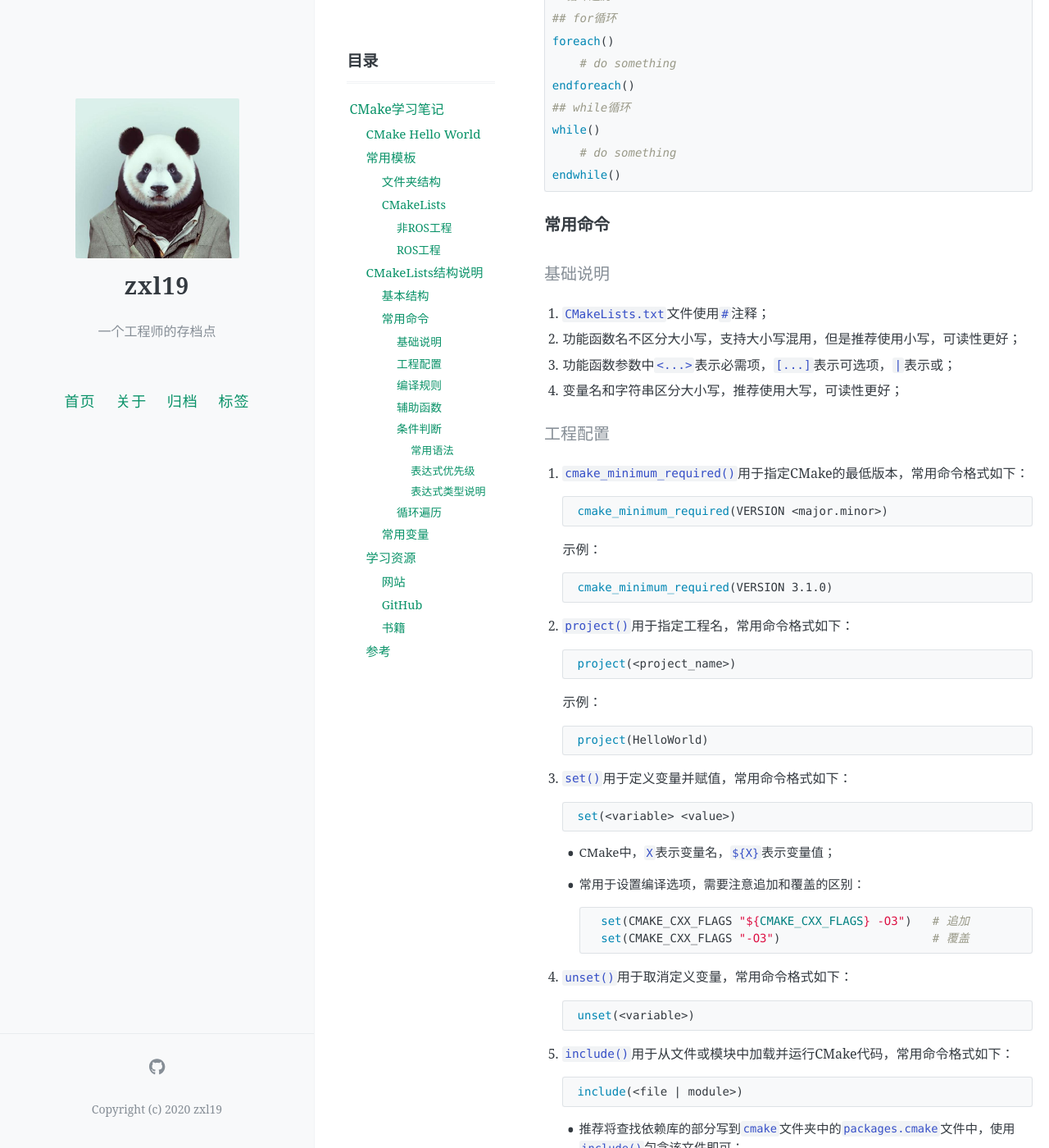
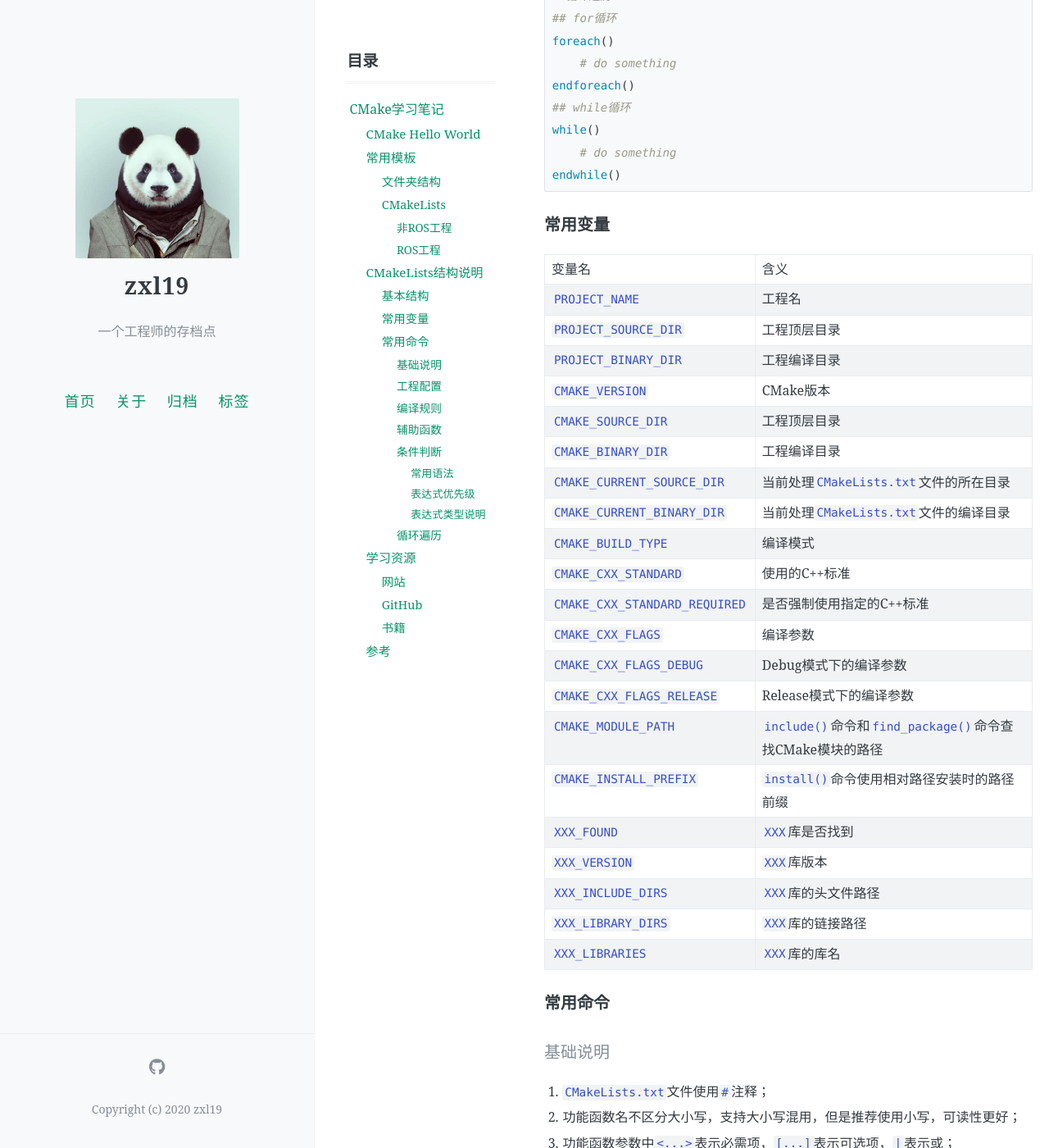
Before and after one commit to zxl19/zxl19.github.io, a Jekyll site: the page built from _posts/2021-03-28-cmake-note.md, in a window 1280 px wide and 1400 px high, scrolled down 4414 px. Shown: the whole window at 82% size. Built offline with Jekyll 4.4.1, drawn with Linux system fonts in a browser that asks for light colours; comment, search, counter and statistics services are not loaded; some of the changed text lies outside the part shown.

Commit message:
Update Posts

````diff
--- a/_posts/2021-03-28-cmake-note.md
+++ b/_posts/2021-03-28-cmake-note.md
@@ -179,6 +179,32 @@ while()
 endwhile()
 ```
 
+### 常用变量
+
+| 变量名 | 含义 |
+| :------ | :------|
+| `PROJECT_NAME` | 工程名 |
+| `PROJECT_SOURCE_DIR` | 工程顶层目录 |
+| `PROJECT_BINARY_DIR` | 工程编译目录 |
+| `CMAKE_VERSION` | CMake版本 |
+| `CMAKE_SOURCE_DIR` | 工程顶层目录 |
+| `CMAKE_BINARY_DIR` | 工程编译目录 |
+| `CMAKE_CURRENT_SOURCE_DIR` | 当前处理`CMakeLists.txt`文件的所在目录 |
+| `CMAKE_CURRENT_BINARY_DIR` | 当前处理`CMakeLists.txt`文件的编译目录 |
+| `CMAKE_BUILD_TYPE` | 编译模式 |
+| `CMAKE_CXX_STANDARD` | 使用的C++标准 |
+| `CMAKE_CXX_STANDARD_REQUIRED` | 是否强制使用指定的C++标准 |
+| `CMAKE_CXX_FLAGS` | 编译参数 |
+| `CMAKE_CXX_FLAGS_DEBUG` | Debug模式下的编译参数 |
+| `CMAKE_CXX_FLAGS_RELEASE` | Release模式下的编译参数 |
+| `CMAKE_MODULE_PATH` | `include()`命令和`find_package()`命令查找CMake模块的路径 |
+| `CMAKE_INSTALL_PREFIX` | `install()`命令使用相对路径安装时的路径前缀 |
+| `XXX_FOUND` | `XXX`库是否找到 |
+| `XXX_VERSION` | `XXX`库版本 |
+| `XXX_INCLUDE_DIRS` | `XXX`库的头文件路径 |
+| `XXX_LIBRARY_DIRS` | `XXX`库的链接路径 |
+| `XXX_LIBRARIES` | `XXX`库的库名 |
+
 ### 常用命令
 
 #### 基础说明
@@ -277,6 +303,7 @@ endwhile()
     ```
 
     - 目录名被添加到`INCLUDE_DIRECTORIES`变量中；
+    - 如果使用相对路径，认为其相对于`CMAKE_CURRENT_SOURCE_DIR`；
     - 纯头文件库只需要`include_directories()`即可，例如：Eigen；
 
 3. `link_directories()`用于指定链接时查找的库文件目录，常用命令格式如下：
@@ -285,7 +312,8 @@ endwhile()
     link_directories(<directory1> [directory2 ...])
     ```
 
-    - 在使用`find_package()`找到外部工程后会自动添加链接库信息，[不建议](http://wiki.ros.org/catkin/CMakeLists.txt)再使用`link_directories()`；
+    - 如果使用相对路径，认为其相对于`CMAKE_CURRENT_SOURCE_DIR`；
+    - CMake和ROS均**不建议**使用`link_directories()`，因为使用`find_package()`已经能够获得外部工程的完整绝对路径，通常可以直接使用`target_link_libraries()`；
 
 4. `add_library()`用于将指定的源文件编译成库，常用命令格式如下：
 
@@ -365,7 +393,9 @@ endwhile()
         | `INTERFACE` | 接口，编译目标内部不使用，外部通过编译目标使用 |
         | `PUBLIC` | 公开，编译目标内部使用，外部通过编译目标使用，`PUBLIC = PRIVATE + INTERFACE` |
 
+    - 如果使用相对路径，认为其相对于`CMAKE_CURRENT_SOURCE_DIR`；
     - `include_directories()`包含的头文件目录可以被工程中的所有文件访问，但是`target_include_directories()`只能被指定的编译目标访问；
+    - 如果工程中存在不同目录下的同名头文件，为了避免混淆，建议使用`target_include_directories()`；
 
 #### 辅助函数
 
@@ -434,13 +464,14 @@ endwhile()
         #endif
         ```
 
-4. `add_subdirectory()`用于添加子目录，常用语法如下：
+4. `add_subdirectory()`用于添加子目录到工程中进行构建，常用语法如下：
 
     ```cmake
     add_subdirectory(<directory>)
     ```
 
     - 添加的子目录中需要存在`CMakeLists.txt`文件；
+    - 如果使用相对路径，认为其相对于`CMAKE_CURRENT_SOURCE_DIR`；
 
 5. `aux_source_directory()`用于将指定目录中的源文件列表保存到变量中，常用语法如下：
 
@@ -448,21 +479,27 @@ endwhile()
     aux_source_directory(<directory> <variable>)
     ```
 
+    - 如果使用相对路径，认为其相对于`CMAKE_CURRENT_SOURCE_DIR`；
     - 常用于构建源文件列表：
 
         ```cmake
         aux_source_directory(${PROJECT_NAME}/test TEST_SOURCES)
         ```
 
+        - 需要注意的是，源文件列表不会随着目录中的源文件增加而自动更新，需要手动重新运行CMake来更新源文件列表；
+
     - 也可以使用`set()`构建源文件列表：
 
         ```cmake
         set(TEST_SOURCES
             ${PROJECT_NAME}/test/test_algorithm.cpp
-            ${PROJECT_NAME}/test/test_common.cpp
+            # ${PROJECT_NAME}/test/test_common.cpp
             ${PROJECT_NAME}/test/test_slam.cpp
         )
         ```
+
+        - 可以直观看出源文件列表的内容，并且可以控制添加到源文件列表中的源文件；
+        - 修改`CMakeLists.txt`文件后必须重新运行CMake，可以保证源文件列表的及时更新；
 
 6. `add_compile_options()`用于设置编译选项，常用语法如下：
 
@@ -495,6 +532,9 @@ endwhile()
             | `LIBRARY` | `SHARED`和`MODULE`类型的库 |
             | `RUNTIME` | 可执行文件 |
 
+        - 如果使用相对路径，认为其相对于`CMAKE_INSTALL_PREFIX`：
+            - 在Unix系统中，`CMAKE_INSTALL_PREFIX`默认值为`/usr/local`；
+            - 在Windows系统中，`CMAKE_INSTALL_PREFIX`默认值为`C:/Program Files/${PROJECT_NAME}`；
         - 示例：
 
             ```cmake
````
Also changed, not shown: other parts of _posts/2021-03-28-cmake-note.md (+17 -40 lines), _posts/2021-10-29-camera-note.md (+5 -4 lines).
